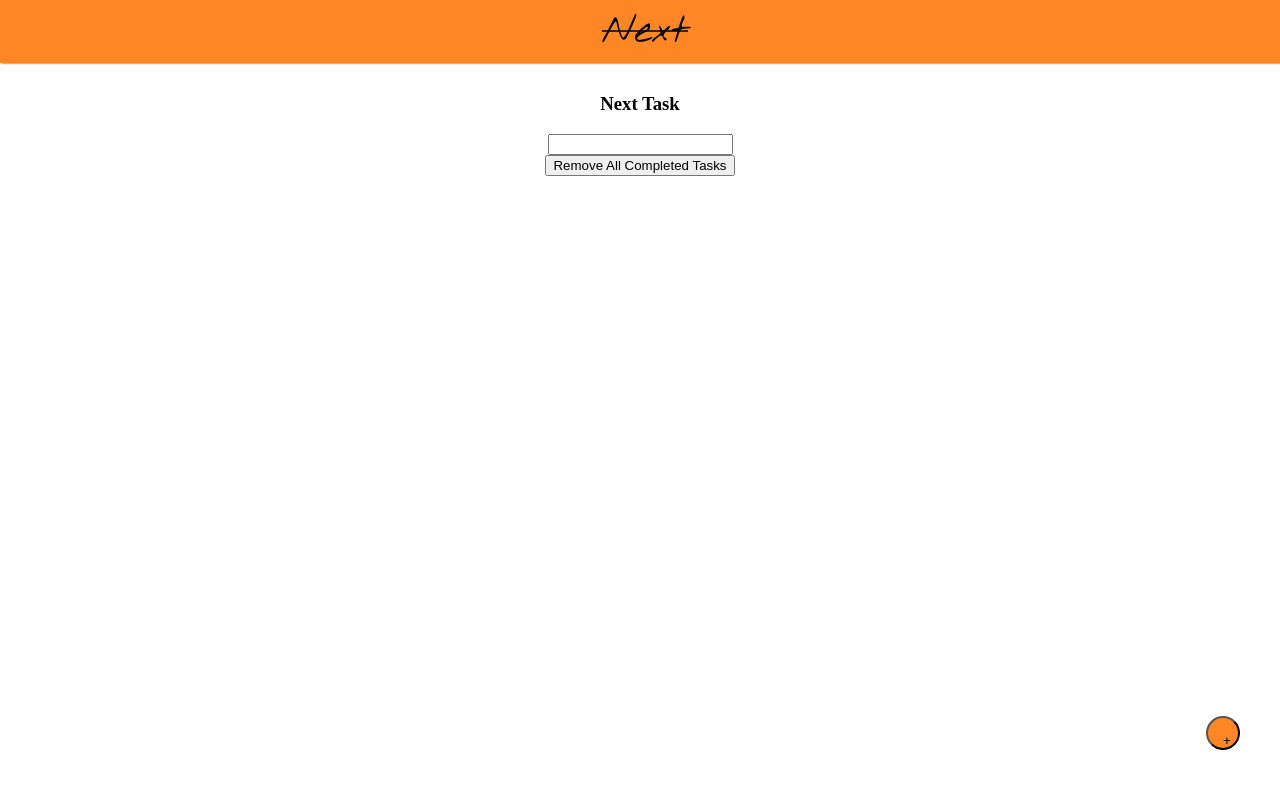
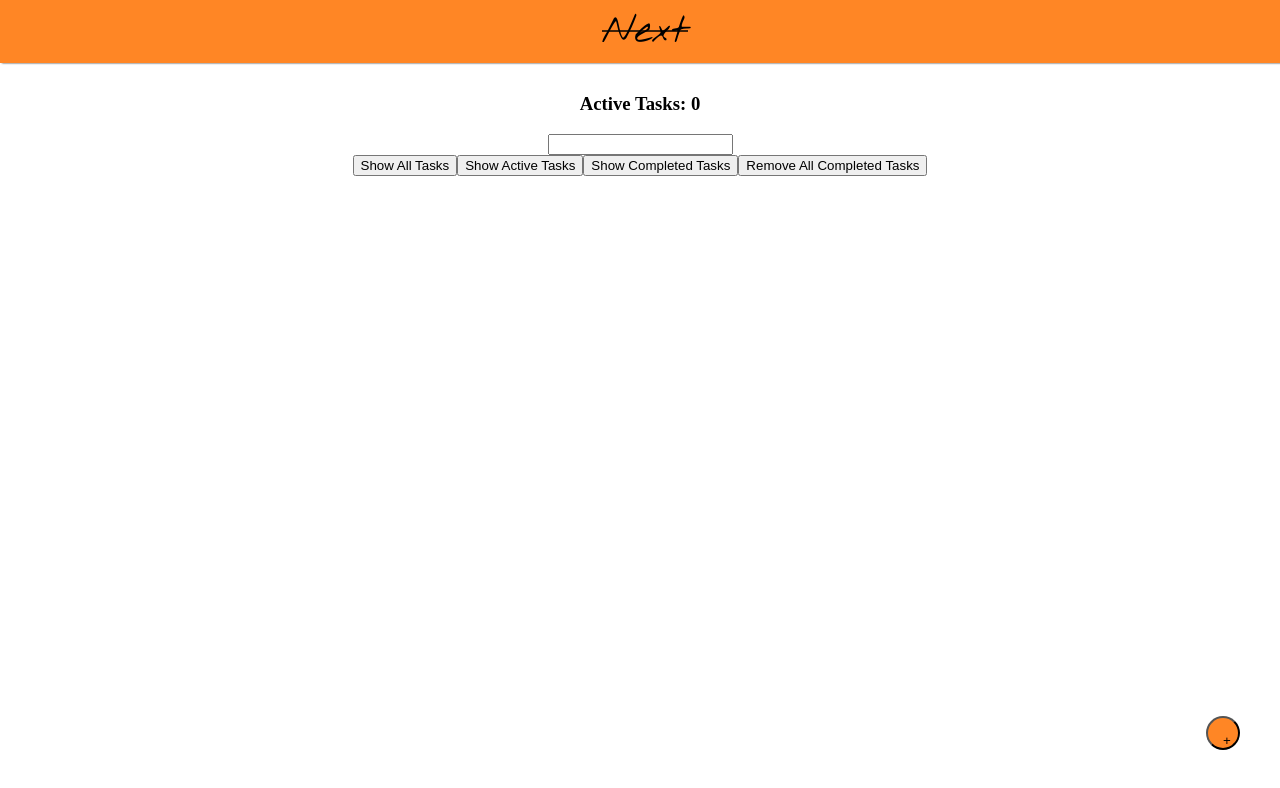
Before and after one commit to JeremySparkman/react-todo, a React (Create React App) app: page / in a window 1280 px wide. Shown: the top 788 px of the page. Built offline with nearby package versions, Linux system fonts and the light colour scheme.

Commit message:
Add - filter and active count

```diff
--- a/src/components/Main.js
+++ b/src/components/Main.js
@@ -7,10 +7,11 @@ class Main extends React.Component {
     super()
     this.state = {
       newTask : '',
-      tasks : []
+      tasks : [],
+      tasksFilter : 'all'
     };
+  }
 
-  }
   newTaskChanged(e){
     this.setState({
         newTask: e.target.value
@@ -19,6 +20,7 @@ class Main extends React.Component {
 
   addTask(e) {
     e.preventDefault();
+    if (this.state.newTask !== ''){
       this.setState({
         newTask: '',
         tasks : [...this.state.tasks, {
@@ -26,6 +28,7 @@ class Main extends React.Component {
           done: false
         }]
       });
+    }
     document.getElementById("submitTask").reset();
   }
 
@@ -45,6 +48,24 @@ class Main extends React.Component {
     });
   }
 
+  showAllTasks() {
+    this.setState({
+      tasksFilter : 'all'
+    });
+  }
+
+  showCompletedTasksOnly() {
+    this.setState({
+      tasksFilter : 'complete'
+    });
+  }
+
+  showActiveTasksOnly() {
+    this.setState({
+      tasksFilter : 'active'
+    });
+  }
+
   toggleTaskCompleted(e,i){
     const tasks = [...this.state.tasks];
     tasks[i] = {
@@ -56,20 +77,52 @@ class Main extends React.Component {
     });
   }
 
+  countActiveTasks(){
+    const tasks = [...this.state.tasks];
+    let activeTasks = tasks.filter(task => !task.done);
+    return activeTasks.length
+  }
+
   render(){
+    let tasks = [];
+
+    if (this.state.tasksFilter === 'all'){
+      tasks = this.state.tasks;
+    } else if (this.state.tasksFilter === 'active'){
+      tasks = this.state.tasks.filter(task => !task.done);
+    } else if (this.state.tasksFilter === 'completed'){
+      tasks = this.state.tasks.filter(task => task.done);
+    }
+
     return (
       <div className="main">
-        <h3>Next Task</h3>
+        <h3>Active Tasks: {this.countActiveTasks()}</h3>
         <form id="submitTask" onSubmit={this.addTask.bind(this)}>
           <input onChange={(event) => this.newTaskChanged(event)} id="newTask" />
           <Button  />
         </form>
         <TasksList
-          tasks={this.state.tasks}
+          tasks={tasks}
           toggleTaskCompleted={this.toggleTaskCompleted.bind(this)}
           removeTask={this.removeTask.bind(this)}
-          removeAllCompleted={this.removeAllCompleted.bind(this)}
         />
+        <button
+        className={this.state.tasksFilter === 'all' ? 'active' : ''} onClick={this.showAllTasks.bind(this)}>
+          Show All Tasks
+        </button>
+        <button
+        className={this.state.tasksFilter === 'active' ? 'active' : ''}
+        onClick={this.showActiveTasksOnly.bind(this)}>
+          Show Active Tasks
+        </button>
+        <button
+        className={this.state.tasksFilter === 'complete' ? 'active' : ''}
+        onClick={this.showCompletedTasksOnly.bind(this)}>
+          Show Completed Tasks
+        </button>
+        <button onClick={this.removeAllCompleted.bind(this)}>
+          Remove All Completed Tasks
+        </button>
       </div>
     )
   }
--- a/src/components/TasksList.js
+++ b/src/components/TasksList.js
@@ -3,7 +3,6 @@ import Task from './Task';
 
 const TasksList = (props) => {
   return (
-    <div>
     <div>
       {props.tasks.map((task,index) => {
         return (
@@ -16,10 +15,6 @@ const TasksList = (props) => {
         )
       })}
     </div>
-      <button onClick={props.removeAllCompleted}>
-        Remove All Completed Tasks
-      </button>
-    </div>
   );
 };
 
```
Lines whose indentation alone changed are shown as unchanged.
